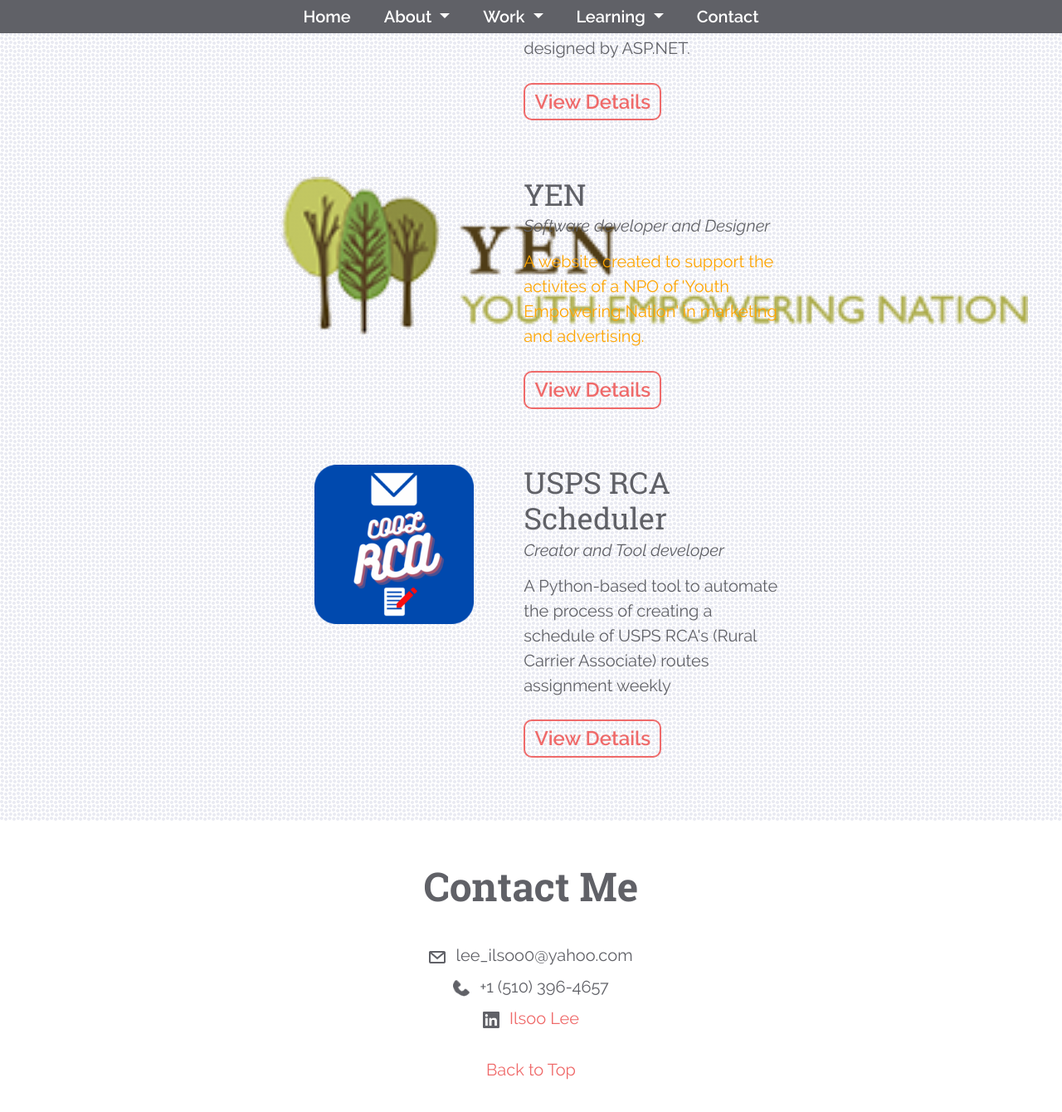
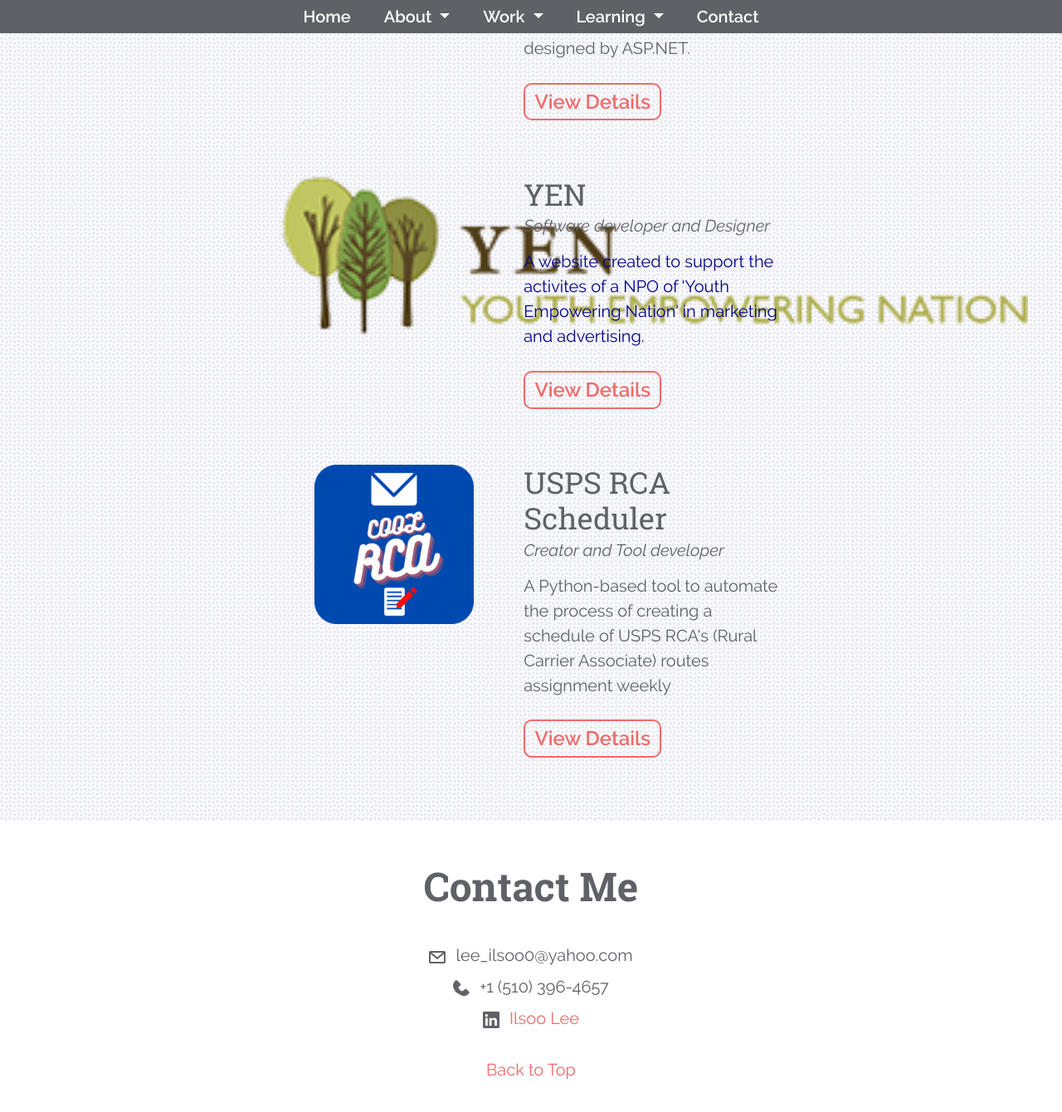
Before and after one commit to soo1017/soolee, a Jekyll site: the page built from index.html, in a window 1280 px wide and 1400 px high, scrolled down 3296 px. Shown: the top 1340 px of the window at 83% size. Built offline with Jekyll 4.4.1, drawn with Linux system fonts in a browser that asks for light colours; nearby versions of some CDN libraries.

Commit message:
Update style.scss

```diff
--- a/css/style.scss
+++ b/css/style.scss
@@ -101,7 +101,7 @@
     text-align: left;
 }
 .left-color {
-    color: orange;
+    color: rgb(0,0,139);
 }
 .left-col-spare {
     padding-left: 1rem;
```
